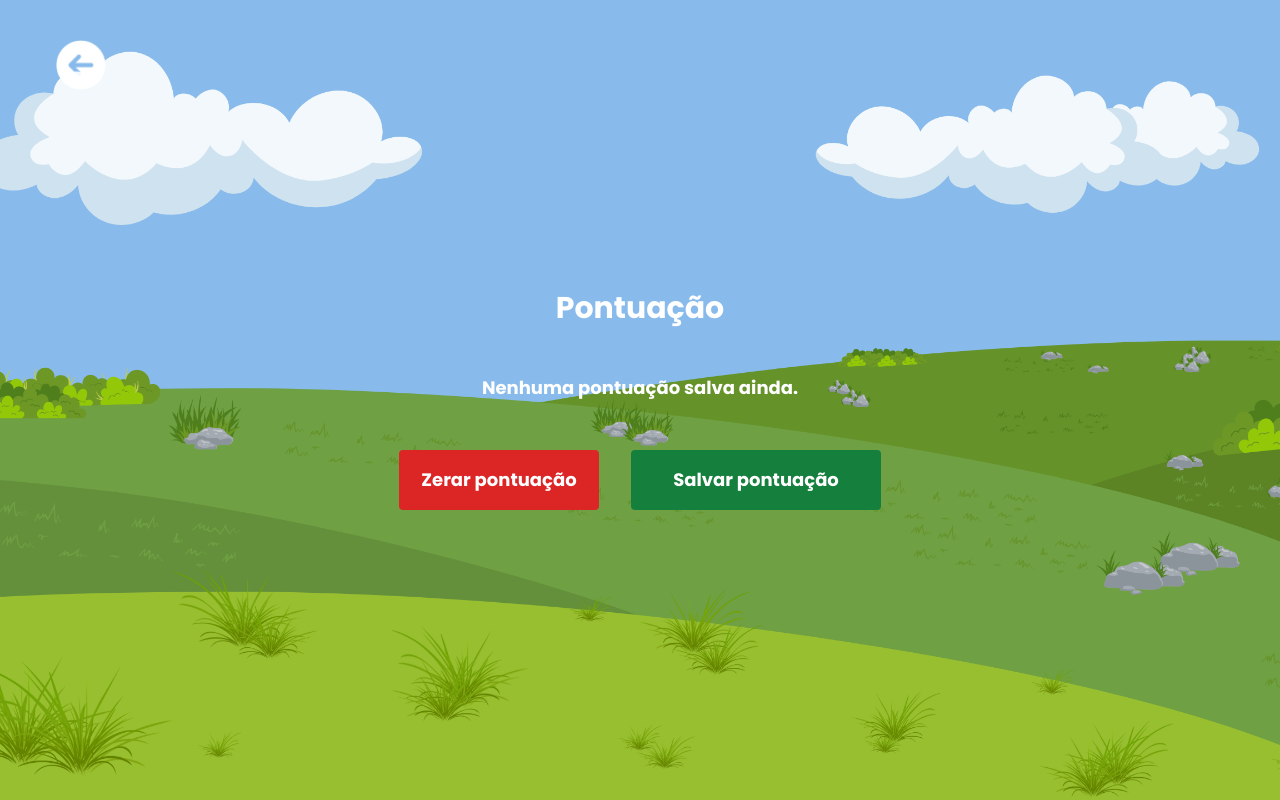
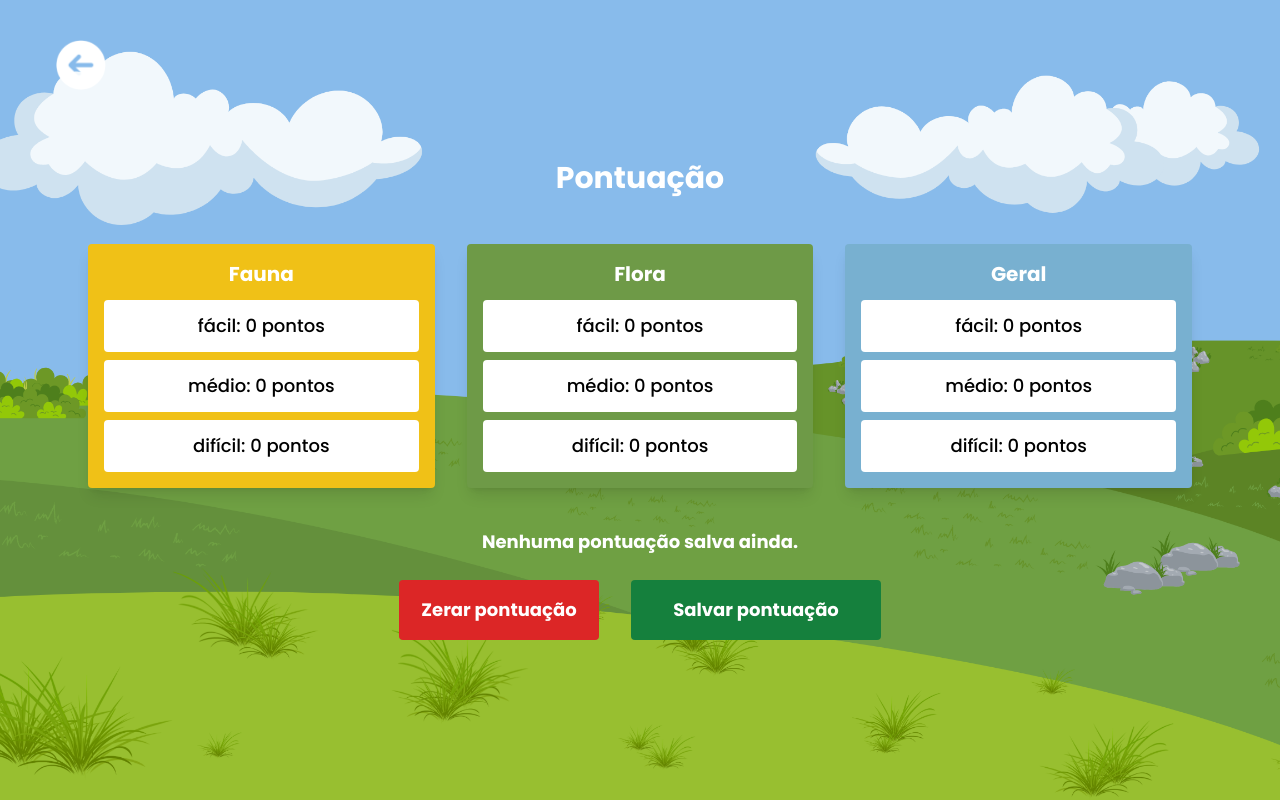
Before and after one commit to marianakemmerich/tcc-pampa-quiz, a React (Create React App) app: page /score in a window 1280 px wide. Built offline with nearby package versions, Linux system fonts and the light colour scheme; no server answers.

Commit message:
feat: save score for authenticated users in firestore

```diff
--- a/src/pages/ScorePage.tsx
+++ b/src/pages/ScorePage.tsx
@@ -2,6 +2,8 @@ import React, { useEffect, useState, useRef } from 'react'
 import BackBtn from '../components/BackButton'
 import SaveScoreButton from '../components/SaveScoreButton'
 import ClearScoreButton from '../components/ClearScoreButton'
+import { getFirestore, collection, query, where, getDocs, deleteDoc, doc } from 'firebase/firestore'
+import { getAuth, onAuthStateChanged } from 'firebase/auth'
 
 interface ScoreData {
   [category: string]: {
@@ -11,16 +13,75 @@ interface ScoreData {
 
 const ScorePage = () => {
   const [scores, setScores] = useState<ScoreData>({})
+  const [visitorScores, setVisitorScores] = useState<ScoreData>({})
   const scoreRef = useRef<HTMLDivElement>(null)
 
   useEffect(() => {
-    const storedScores: ScoreData = JSON.parse(localStorage.getItem('scores') || '{}')
-    setScores(storedScores)
+    const storedVisitorScores = JSON.parse(sessionStorage.getItem('playerScores') || '{}')
+    setVisitorScores(storedVisitorScores)
+
+    const auth = getAuth()
+    const db = getFirestore()
+
+    const fetchScores = async (uid: string) => {
+      const scoresRef = collection(db, 'scores')
+      const q = query(scoresRef, where('uid', '==', uid))
+      const querySnapshot = await getDocs(q)
+      const userScores: ScoreData = {}
+
+      querySnapshot.forEach((doc) => {
+        const { points, category, level } = doc.data()
+        if (!userScores[category]) {
+          userScores[category] = {}
+        }
+        userScores[category][level] = points
+      })
+
+      setScores(userScores)
+    }
+
+    onAuthStateChanged(auth, (user) => {
+      if (user && !user.isAnonymous) {
+        fetchScores(user.uid)
+      } else {
+        setScores({})
+      }
+    })
   }, [])
 
-  const clearScores = () => {
+  const clearScores = async () => {
+    const auth = getAuth()
+    const db = getFirestore()
+
+    const user = auth.currentUser
+    if (user) {
+      try {
+        const scoresRef = collection(db, 'scores')
+        const q = query(scoresRef, where('uid', '==', user.uid))
+        const querySnapshot = await getDocs(q)
+
+        querySnapshot.forEach(async (docSnap) => {
+          await deleteDoc(doc(db, 'scores', docSnap.id))
+        })
+
         localStorage.removeItem('scores')
+        sessionStorage.removeItem('playerScores')
+
         setScores({})
+        setVisitorScores({})
+        alert('Pontuação apagada com sucesso do Firestore e localStorage!')
+      } catch (error) {
+        console.error('Erro ao deletar pontuação:', error)
+        alert('Erro ao apagar pontuação.')
+      }
+    } else {
+      localStorage.removeItem('scores')
+      sessionStorage.removeItem('playerScores')
+
+      setScores({})
+      setVisitorScores({})
+      alert('Pontuação apagada do localStorage!')
+    }
   }
 
   const categoryStyles: { [key: string]: string } = {
@@ -28,6 +89,15 @@ const ScorePage = () => {
     flora: 'bg-leafGreen',
     geral: 'bg-skyBlue',
   }
+
+  const renderScoreCard = (category: string, level: string, score: number) => (
+    <li
+      key={`${category}-${level}`}
+      className='bg-white p-3 rounded text-black text-lg font-medium'
+    >
+      {level}: {score || 0} pontos
+    </li>
+  )
 
   return (
     <div
@@ -44,32 +114,32 @@ const ScorePage = () => {
       </header>
       <h1 className='text-3xl font-bold mb-6 text-white'>Pontuação</h1>
 
-      <div
-        className='w-full max-w-4xl flex flex-wrap justify-center gap-8 rounded-lg p-6 text-center'
-      >
-        {Object.keys(scores).length > 0 ? (
-          Object.entries(scores).map(([category, levels]) => (
+      <div className='w-full max-w-6xl flex justify-center gap-8 rounded-lg p-6 text-center'>
+        {['fauna', 'flora', 'geral'].map((category) => (
           <div
             key={category}
-              className={`w-64 p-4 rounded shadow-lg ${categoryStyles[category] || 'bg-gray-500'}`}
+            className={`flex-1 w-64 p-4 rounded shadow-lg ${categoryStyles[category] || 'bg-gray-500'} mb-4`}
           >
-              <h2 className='text-2xl font-bold text-white capitalize'>{category}</h2>
+            <h3 className='text-xl font-bold text-white capitalize'>{category}</h3>
             <ul className='space-y-2 mt-3'>
-                {Object.entries(levels).map(([level, points]) => (
-                  <li
-                    key={level}
-                    className='bg-white p-3 rounded text-black text-lg font-medium'
-                  >
-                    {level}: {points} pontos
-                  </li>
-                ))}
+              {['fácil', 'médio', 'difícil'].map((level) => {
+                const authenticatedScore = scores[category]?.[level] || 0
+                const visitorScore = visitorScores[category]?.[level] || 0
+                return renderScoreCard(
+                  category,
+                  level,
+                  authenticatedScore || visitorScore
+                )
+              })}
             </ul>
           </div>
-          ))
-        ) : (
+        ))}
+      </div>
+
+      {Object.keys(scores).length === 0 && Object.keys(visitorScores).length === 0 && (
         <p className='text-white text-lg font-bold'>Nenhuma pontuação salva ainda.</p>
       )}
-      </div>
+
       <div className='flex items-center justify-center space-x-8 mt-6'>
         <ClearScoreButton onClear={clearScores} />
         <SaveScoreButton targetRef={scoreRef} />
```
Lines whose indentation alone changed are shown as unchanged.
